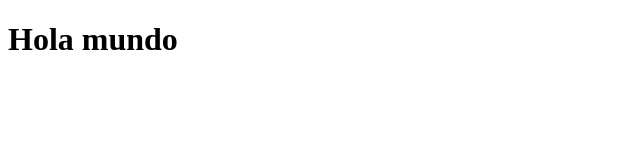
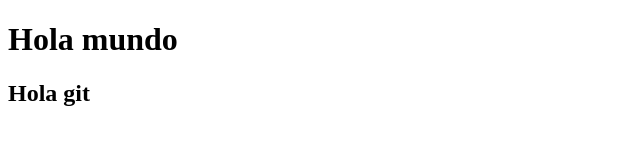
Before and after one commit to almarsc/Carpeta, a plain HTML site: page index.html in a window 1280 px wide. Shown: the whole page, without its empty margins (0-640 px from the left). Drawn offline with Linux system fonts and the light colour scheme.

Commit message:
Se agrego un H2

```diff
--- a/index.html
+++ b/index.html
@@ -8,5 +8,6 @@
 </head>
 <body>
   <h1>Hola mundo</h1>
+  <h2>Hola git</h2>
 </body>
 </html>
```
